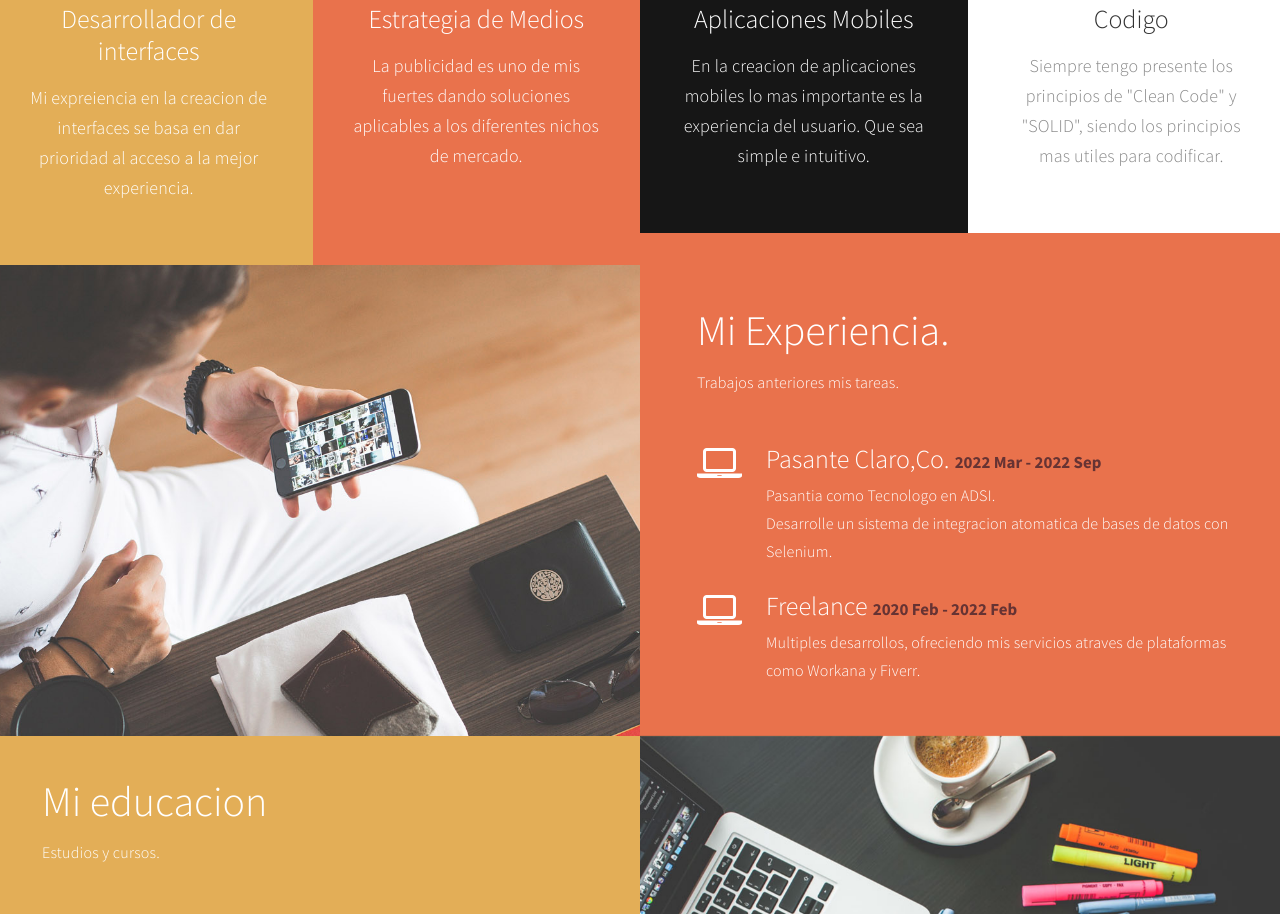
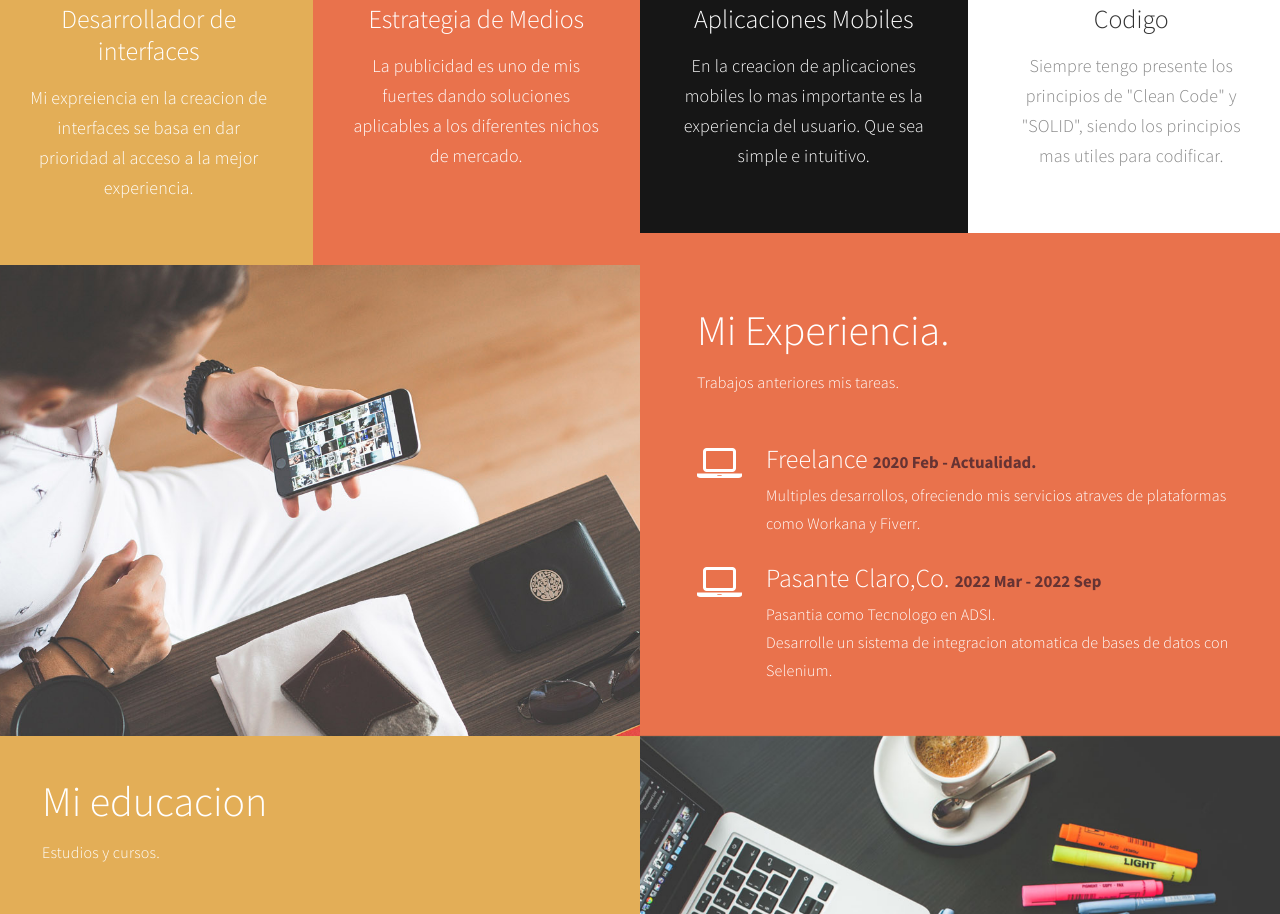
Before and after one commit to DavidTorres91/Portafolio, a plain HTML site: page index.html in a window 1280 px wide. Shown: the part 1351-2265 px from the top of the page. Drawn offline with Linux system fonts and the light colour scheme.

Commit message:
Update index.html

```diff
--- a/index.html
+++ b/index.html
@@ -77,7 +77,7 @@ http://www.templatemo.com/tm-498-stimulus
                     <div class="home-thumb">
                          <div class="section-title">
                               <h4 class="wow fadeInUp" data-wow-delay="0.3s">Bienvanido a mi web</h4>
-                              <h1 class="wow fadeInUp" data-wow-delay="0.6s">Hola, yo soy<strong> Anibal </strong>actualmenta soy Desarrollador Full Stact.</h1>
+                              <h1 class="wow fadeInUp" data-wow-delay="0.6s">Hola, yo soy<strong> Anibal </strong>actualmenta soy Desarrollador Full Stack.</h1>
                               <p class="wow fadeInUp" data-wow-delay="0.9s">Soy un amante de la tecnologia y como desarrollador de sotfware me encanta dar soluciones de alto nivel para todas las personas que necesiten mis servicios. </p>
 
                               <a href="#about" class="wow fadeInUp smoothScroll section-btn btn btn-success" data-wow-delay="1.4s">Empezar</a>
@@ -209,7 +209,19 @@ http://www.templatemo.com/tm-498-stimulus
                               <p class="color-white">Trabajos anteriores  mis tareas.</p>
                          </div>
 
-                         <div class="wow fadeInUp color-white media" data-wow-delay="1.2s">
+
+
+                         <div class="wow fadeInUp color-white media" data-wow-delay="1.6s">
+                              <div class="media-object media-left">
+                                   <i class="fa fa-laptop"></i>
+                              </div>
+                              <div class="media-body">
+                                   <h3 class="media-heading">Freelance <small>2020 Feb - Actualidad.</small></h3>
+                                   <p class="color-white">Multiples desarrollos, ofreciendo mis servicios atraves de plataformas como Workana y Fiverr.</p>
+                              </div>
+                         </div>
+
+						<div class="wow fadeInUp color-white media" data-wow-delay="1.2s">
                               <div class="media-object media-left">
                                    <i class="fa fa-laptop"></i>
                               </div>
@@ -218,17 +230,6 @@ http://www.templatemo.com/tm-498-stimulus
                                    <p class="color-white">Pasantia como Tecnologo en ADSI.<br> Desarrolle un sistema de integracion atomatica de bases de datos con Selenium. </p>
                               </div>
                          </div>
-
-                         <div class="wow fadeInUp color-white media" data-wow-delay="1.6s">
-                              <div class="media-object media-left">
-                                   <i class="fa fa-laptop"></i>
-                              </div>
-                              <div class="media-body">
-                                   <h3 class="media-heading">Freelance <small>2020 Feb - 2022 Feb</small></h3>
-                                   <p class="color-white">Multiples desarrollos, ofreciendo mis servicios atraves de plataformas como Workana y Fiverr.</p>
-                              </div>
-                         </div>
-
                     </div>
                </div>
 
@@ -391,4 +392,5 @@ http://www.templatemo.com/tm-498-stimulus
 <script src="js/custom.js"></script>
 
 </body>
+
 </html>
```
